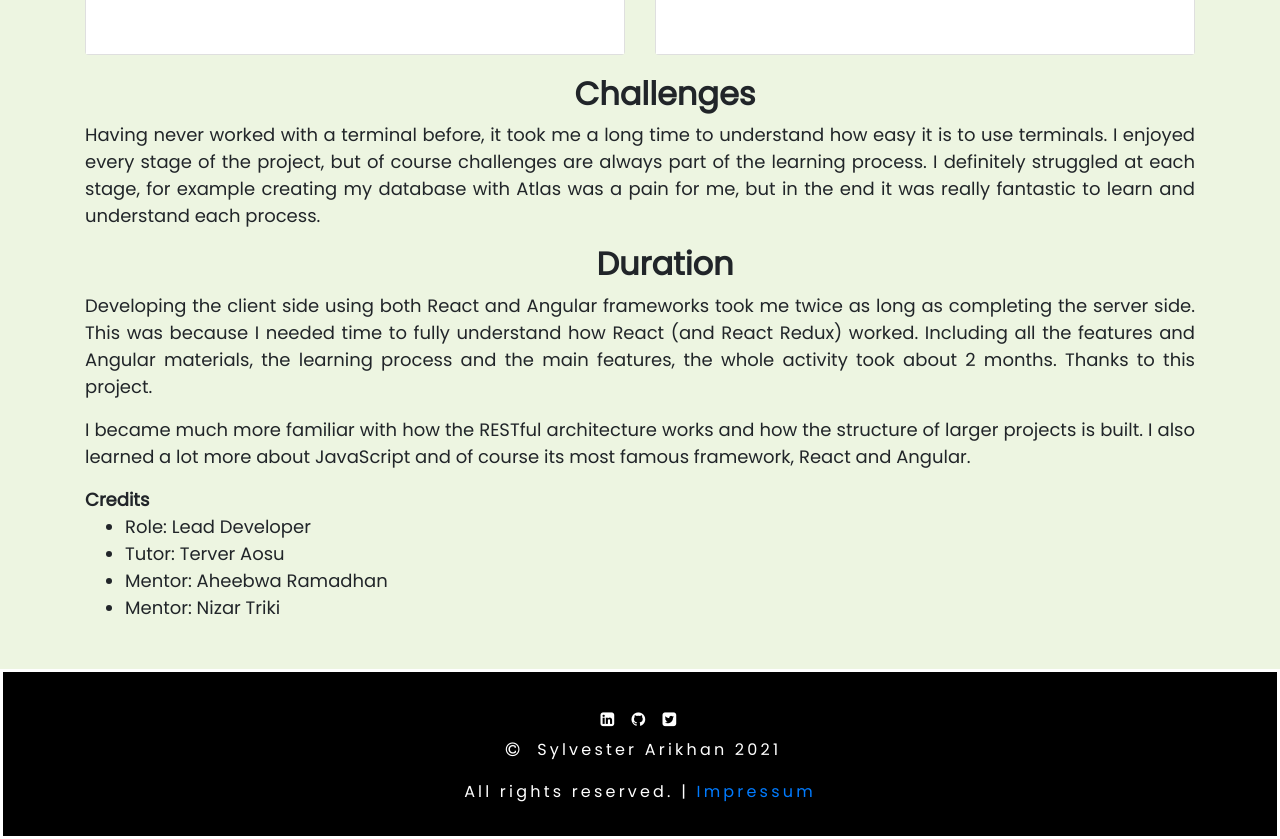
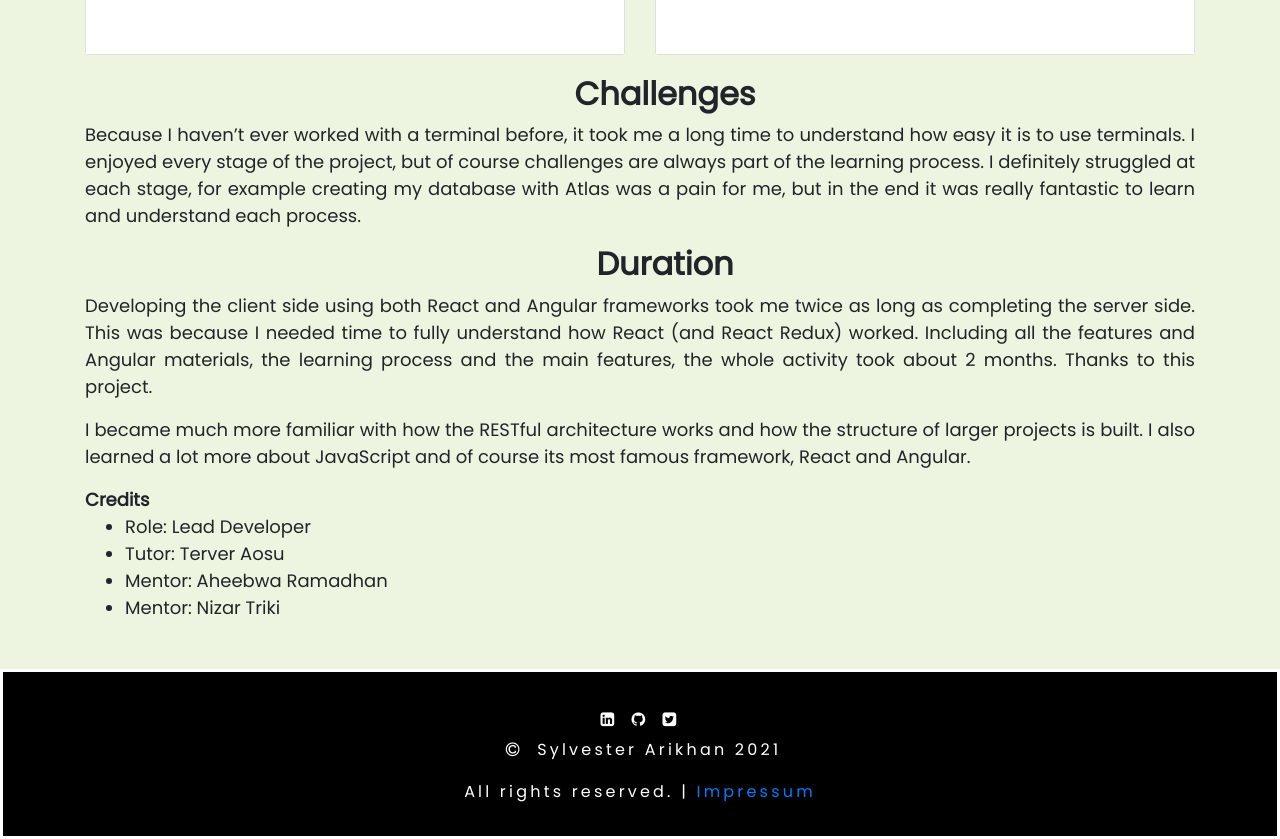
Before and after one commit to ambabasly/Personal_Website, a React (Create React App) app in the folder client/: page /casestudy in a window 1280 px wide. Shown: the part 2480-3319 px from the top of the page. Built offline with nearby package versions, Linux system fonts and the light colour scheme; a web font is replaced by a local one.

Commit message:
Updating casestudy.js

```diff
--- a/client/src/PortfolioContainer/CasesStudy/CaseStudy.js
+++ b/client/src/PortfolioContainer/CasesStudy/CaseStudy.js
@@ -292,7 +292,7 @@ const CasesStudy = () => {
                 <strong>Challenges</strong>
               </h2>
               <p class="text-justify">
-                Having never worked with a terminal before, it took me a long
+                Because I haven’t ever worked with a terminal before, it took me a long
                 time to understand how easy it is to use terminals. I enjoyed
                 every stage of the project, but of course challenges are always
                 part of the learning process. I definitely struggled at each
```
